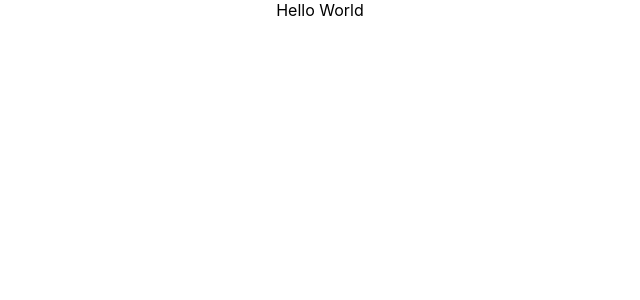
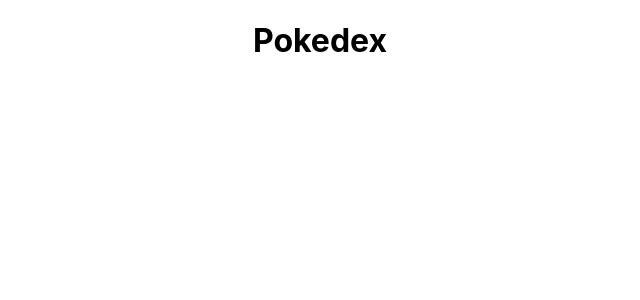
Before and after one commit to Micha-Llnsk/My_Pokedex, a React (Create React App) app: page / in a window 1280 px wide. Shown: the top 300 px of the page, without its empty margins (320-960 px from the left). Built offline with nearby package versions, Linux system fonts and the light colour scheme.

Commit message:
Import Router

```diff
--- a/src/App.js
+++ b/src/App.js
@@ -1,7 +1,14 @@
 import "./App.css";
 
 function App() {
-  return <div className="App">Hello World</div>;
+  return (
+    <div className="App">
+      <header>
+        <h1>Pokedex</h1>
+      </header>
+      <main></main>
+    </div>
+  );
 }
 
 export default App;
--- a/src/index.js
+++ b/src/index.js
@@ -2,10 +2,13 @@
 import ReactDOM from "react-dom";
 import "./index.css";
 import App from "./App";
+import { BrowserRouter as Router } from "react-router-dom";
 
 ReactDOM.render(
   <React.StrictMode>
-    <App />
+    <Router>
+      <App />
+    </Router>
   </React.StrictMode>,
   document.getElementById("root")
 );
```
